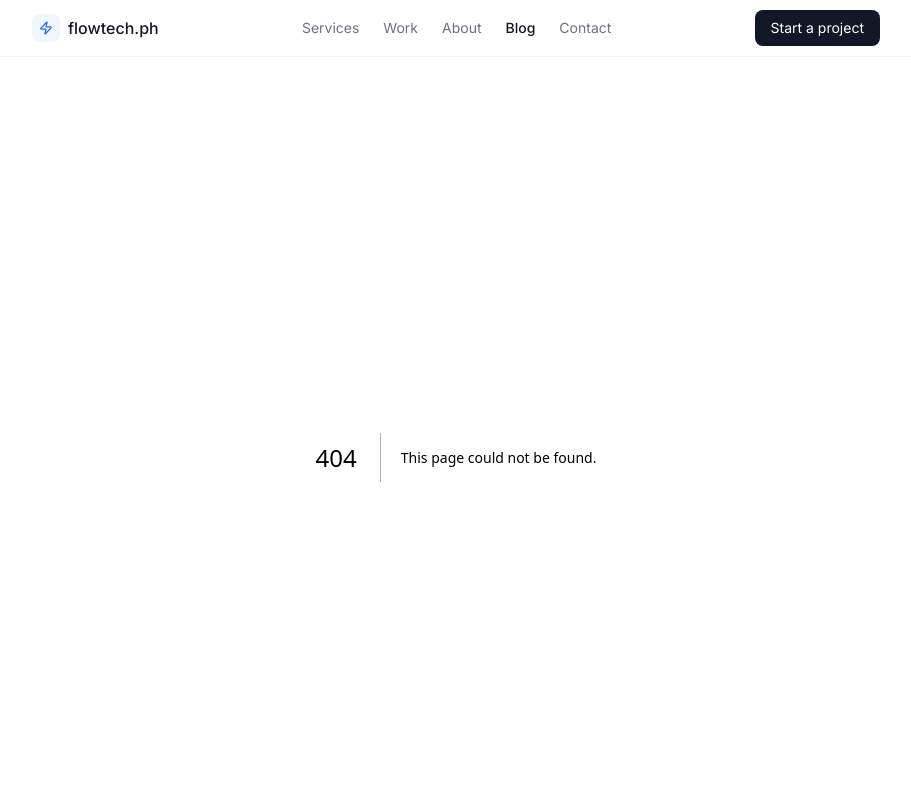
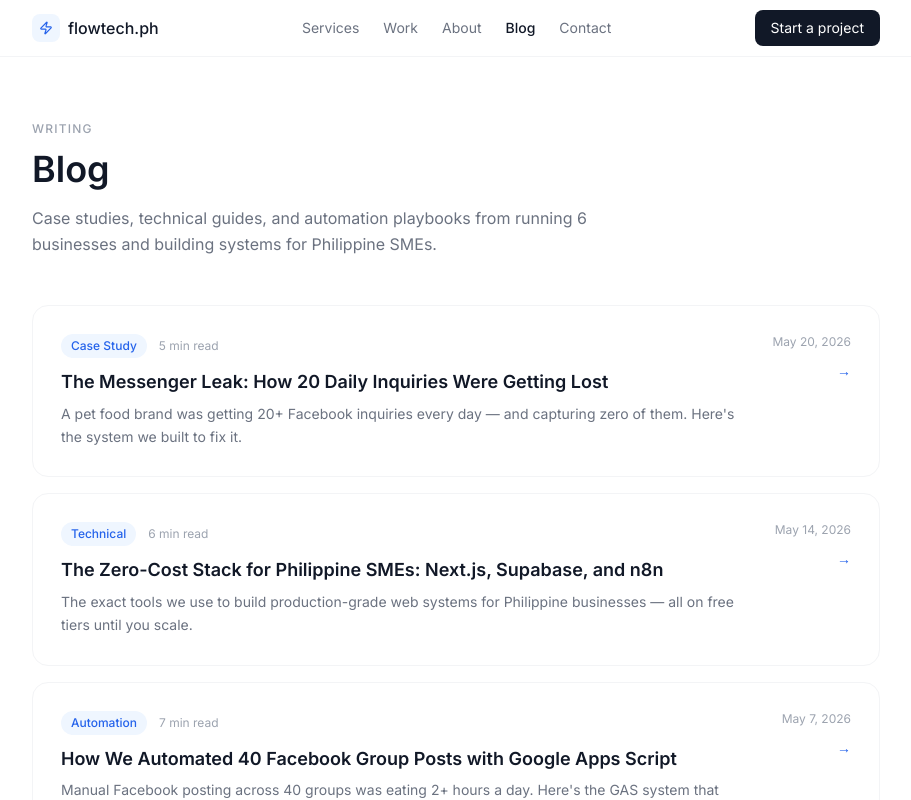
Before and after one commit to Maldipia/FlowTech, a Next.js app: page /blog in a window 1280 px wide. Before the commit this address had no page. Shown: the top 800 px of the page, without its empty margins (184-1095 px from the left). Built offline with nearby package versions, Linux system fonts and the light colour scheme.

Commit message:
feat: add app/blog/page.jsx

```diff
--- /dev/null
+++ b/app/blog/page.jsx
@@ -0,0 +1,46 @@
+import Link from 'next/link';
+import { posts } from '@/lib/posts';
+
+export const metadata = { title: 'Blog — Flowtech.ph' };
+
+export default function BlogPage() {
+  return (
+    <div>
+      <section className="max-w-4xl mx-auto px-6 pt-16 pb-12">
+        <p className="text-xs font-medium text-gray-400 uppercase tracking-widest mb-3">Writing</p>
+        <h1 className="text-4xl font-semibold text-gray-900 mb-4">Blog</h1>
+        <p className="text-gray-500 max-w-xl leading-relaxed">
+          Case studies, technical guides, and automation playbooks from running 6 businesses and building systems for Philippine SMEs.
+        </p>
+      </section>
+
+      <section className="max-w-4xl mx-auto px-6 pb-24">
+        <div className="space-y-4">
+          {posts.map((post, i) => (
+            <Link key={post.slug} href={`/blog/${post.slug}`}
+              className="block border border-gray-100 rounded-2xl p-7 hover:border-gray-300 hover:shadow-sm transition-all group">
+              <div className="flex items-start justify-between gap-6">
+                <div className="flex-1 min-w-0">
+                  <div className="flex items-center gap-3 mb-3">
+                    <span className="text-xs bg-blue-50 text-blue-600 px-2.5 py-1 rounded-full font-medium">
+                      {post.tag}
+                    </span>
+                    <span className="text-xs text-gray-400">{post.readTime}</span>
+                  </div>
+                  <h2 className="text-lg font-semibold text-gray-900 mb-2 group-hover:text-blue-600 transition-colors leading-snug">
+                    {post.title}
+                  </h2>
+                  <p className="text-sm text-gray-500 leading-relaxed">{post.excerpt}</p>
+                </div>
+                <div className="flex-shrink-0 text-right">
+                  <p className="text-xs text-gray-400 mb-2">{new Date(post.date).toLocaleDateString('en-PH', { month: 'short', day: 'numeric', year: 'numeric' })}</p>
+                  <span className="text-blue-600 text-sm group-hover:translate-x-1 inline-block transition-transform">→</span>
+                </div>
+              </div>
+            </Link>
+          ))}
+        </div>
+      </section>
+    </div>
+  );
+}
```
